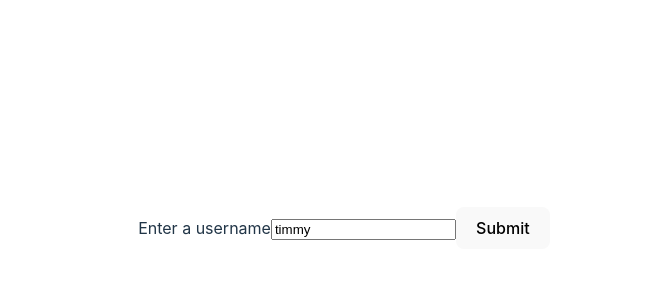
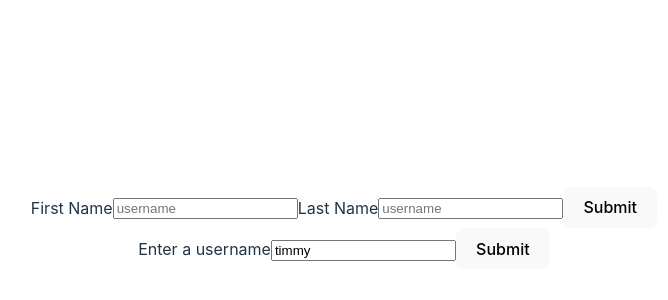
Before and after one commit to saim96/react-form, a React (Vite) app: page / in a window 1280 px wide. Shown: the part 172-472 px from the top of the page, without its empty margins (296-964 px from the left). Built offline with nearby package versions, Linux system fonts and the light colour scheme.

Commit message:
SignupForm component added

```diff
--- a/src/App.jsx
+++ b/src/App.jsx
@@ -1,10 +1,11 @@
-
 import UsernameForm from "./UsernameForm";
+import SignupForm from "./SignupForm"
 import "./App.css";
 
 function App() {
   return (
     <>
+    <SignupForm/>
     <UsernameForm/>
     </>
   );
--- /dev/null
+++ b/src/SignupForm.jsx
@@ -0,0 +1,38 @@
+import { useState } from "react";
+function SignupForm() {
+  const [firstName, setFirstName] = useState("");
+  const [lastName, setLastName] = useState("");
+  const updateFirstName = (evt) => {
+    setFirstName(evt.target.value);
+  };
+  const updateLastName = (evt) => {
+    setLastName(evt.target.value);
+  };
+
+  const handleSubmit = () => {
+    console.log(firstName, lastName);
+  };
+  return (
+    <div>
+      <label htmlFor="firstname">First Name</label>
+      <input
+        type="text"
+        placeholder="username"
+        value={firstName}
+        onChange={updateFirstName}
+        id="firstname"
+      />
+      <label htmlFor="lastname">Last Name</label>
+      <input
+        type="text"
+        placeholder="username"
+        value={lastName}
+        onChange={updateLastName}
+        id="lastname"
+      />
+      <button onClick={handleSubmit}>Submit</button>
+    </div>
+  );
+}
+
+export default SignupForm;
```
